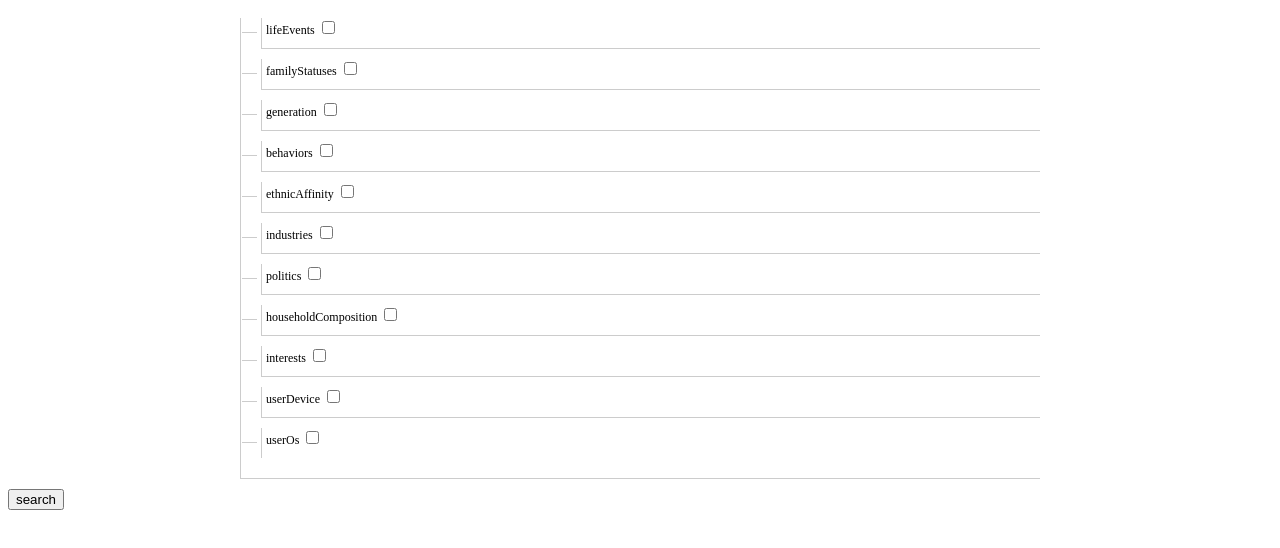
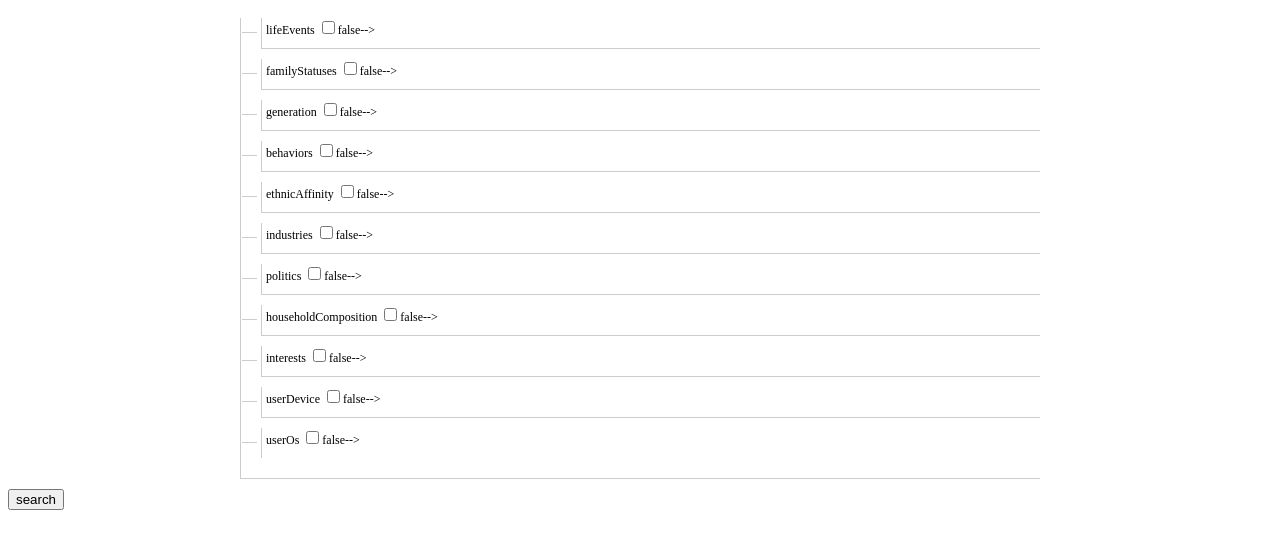
Before and after one commit to zhengqiangzi/madTree, a website built with webpack: page index.html in a window 1280 px wide. Built offline with nearby package versions, Linux system fonts and the light colour scheme; some packages are replaced by stand-ins of ours.

Commit message:
some error

```diff
--- a/index.html
+++ b/index.html
@@ -8,7 +8,7 @@
 	<div ng-controller="mainCtrl">
 		<div style="width:800px;margin:auto;overflow:hidden;">
 
-			<mad-trees  data="json" select="select" auto="true" name="'root'"></mad-trees>
+			<mad-trees  data="json" select="select" auto="true" name="'root'" selected='false'></mad-trees>
 		</div>
 
 		<input type="button" value='search' ng-click="search()">
--- a/index.js
+++ b/index.js
@@ -18,7 +18,6 @@ app.provider('trees', function () {
 
 		var makeNode=function(data){
 
-			//console.log(data)
 			var isArray=angular.isArray(data)
 			var isObject=angular.isObject(data)
 
@@ -80,24 +79,26 @@ app.directive('madTrees', function ($compile,trees) {
 			select:"=",
 			auto:"=",
 			name:"=",
-			hide:"="
+			hide:"=",
+			selected:"="
 		},
 		template:`
 			<div ><span ng-click="clickHandler()">{{name}}<small ng-if="tree.description">【{{tree.description}}】</small></span>
-			<input type="checkbox" ng-click="changHandler()"/></div>
+			<input type="checkbox" ng-model="selected"/>{{selected}}--></div>
 		`,
 		link: function (scope, iElement, iAttrs) {
 
 			scope.hasDraw=false;
+
 			scope.create=function(node,node_name){
 
 				if(!node) return;
-				var newscope=scope.$new();
+				var newscope=scope.$new(false);
 					newscope.tree=JSON.parse(JSON.stringify(node))
 					newscope.auto=false
 					newscope.name=node_name;
 					scope_list.push(newscope);
-				var str=`<mad-trees data=tree auto=auto name="name" hide="hide"></mad-trees>`
+				var str=`<mad-trees data=tree auto=auto name="name" hide="hide" selected="selected"></mad-trees>`
 				var html=$compile(str)(newscope);
 				$(iElement).append(html)
 
@@ -121,12 +122,10 @@ app.directive('madTrees', function ($compile,trees) {
 
 				scope.drawNode(trees.makeNode(scope.tree));
 				scope.hasDraw=true;
-				//scope.fix();
 			}
 			scope.drawNode=function(data){
 
 				for(var prop in data){
-
 					scope.create(data[prop],prop)
 				}
 
@@ -142,7 +141,6 @@ app.directive('madTrees', function ($compile,trees) {
 					$(iElement).contents().remove()
 
 					for(var i=0;i<scope_list.length;i++){
-
 						scope_list.pop().$destory();
 					}
 					scope.drawNode(trees.makeNode(n));
@@ -151,12 +149,7 @@ app.directive('madTrees', function ($compile,trees) {
 			},true)
 
 			scope.changHandler=function(){
-
-
 				var g=jp({path:"$..id",resultType:"parent",json:scope.tree,callback:function(data){}})
-
-				console.log(g)
-
 
 			}
 
```
Also changed, not shown: 1 other file.
